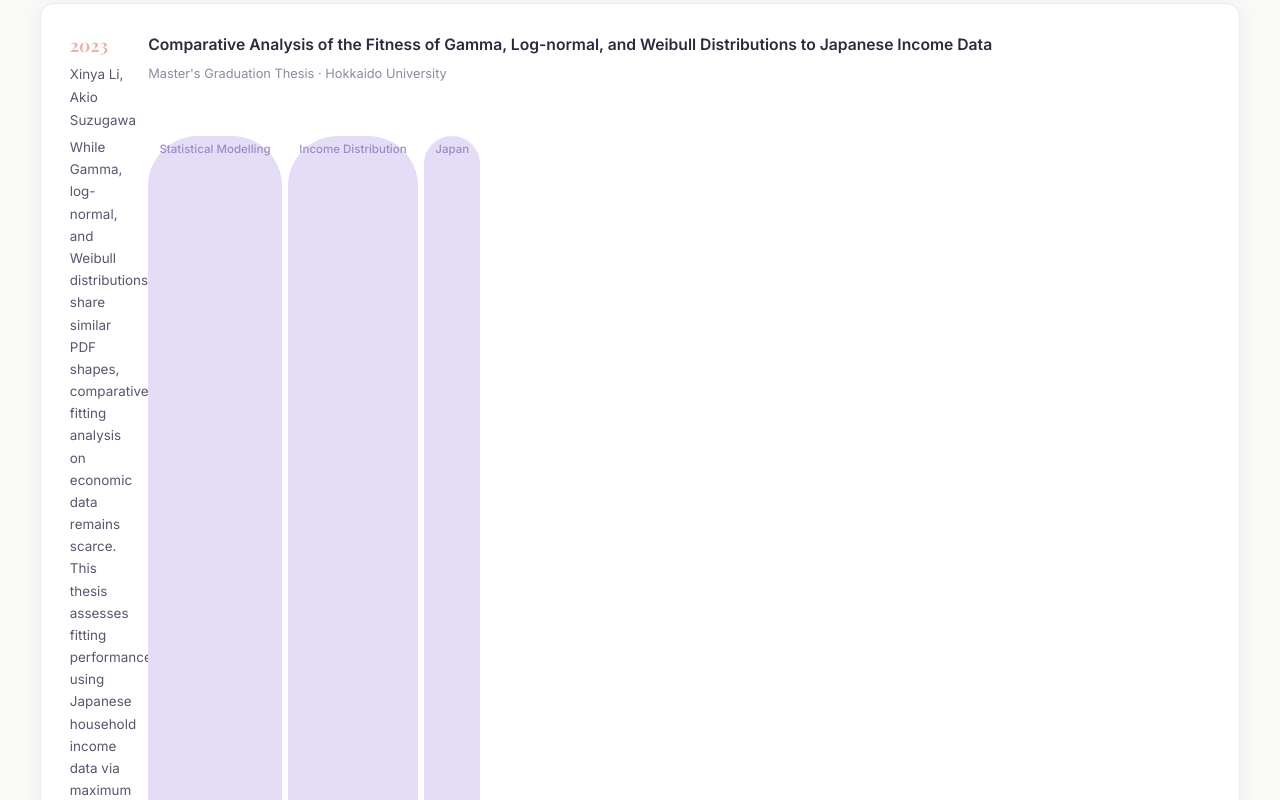
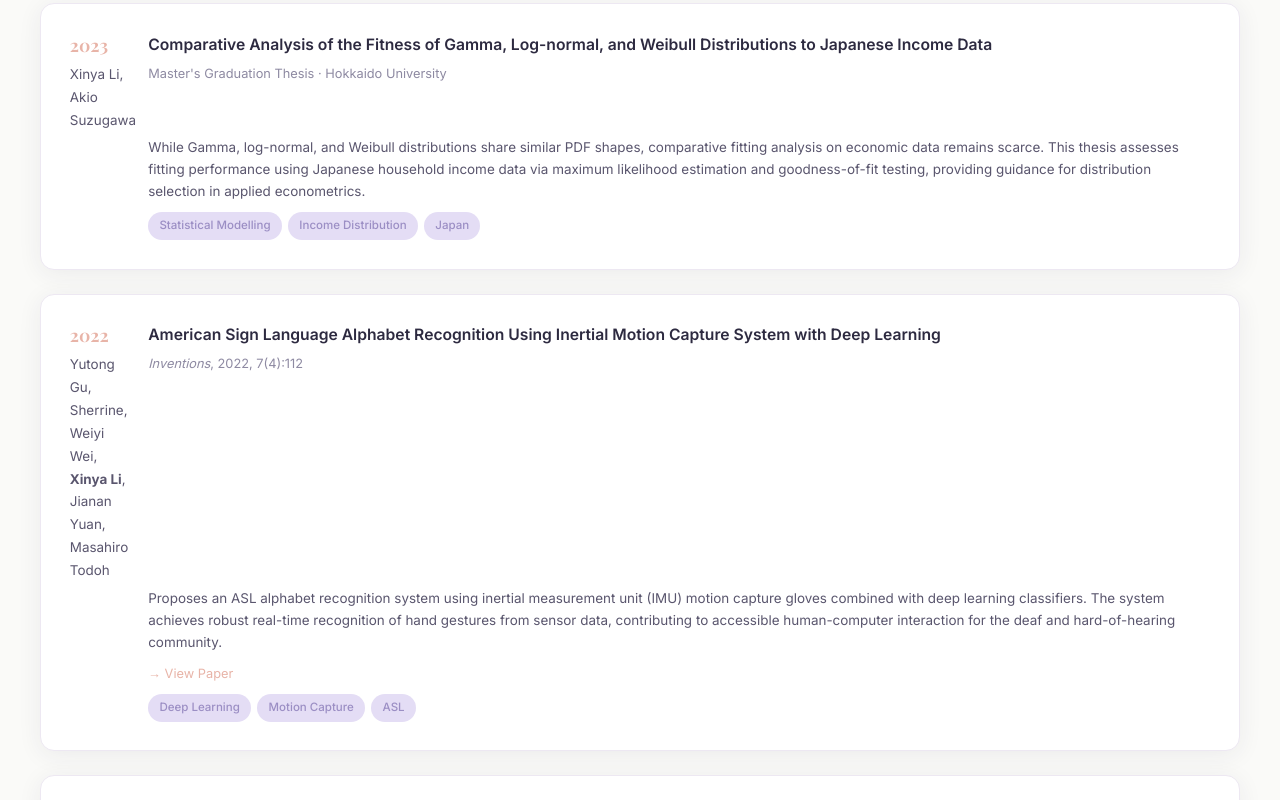
Before and after one commit to Xinya-Li-mylife/My-personal-website, a plain HTML site: page index.html in a window 1280 px wide. Shown: the part 7820-8620 px from the top of the page. Drawn offline with nearby package versions, Linux system fonts and the light colour scheme; a web font is replaced by a local one.

Commit message:
Fix pub-abstract and pub-link grid column placement
Co-Authored-By: Claude Sonnet 4.6 <noreply@anthropic.com>

```diff
--- a/style.css
+++ b/style.css
@@ -351,8 +351,8 @@ ul { list-style: none; }
 }
 .pub-authors { font-size: .84rem; color: var(--ink-mid); margin-bottom: .3rem; }
 .pub-venue { font-size: .8rem; color: var(--ink-light); margin-bottom: .5rem; }
-.pub-abstract { font-size: .84rem; color: var(--ink-mid); line-height: 1.65; margin-bottom: .6rem; }
-.pub-link { font-size: .8rem; color: var(--peach); text-decoration: none; display: inline-block; margin-bottom: .6rem; }
+.pub-abstract { font-size: .84rem; color: var(--ink-mid); line-height: 1.65; margin-bottom: .6rem; grid-column: 2; }
+.pub-link { font-size: .8rem; color: var(--peach); text-decoration: none; display: inline-block; margin-bottom: .6rem; grid-column: 2; }
 .pub-link:hover { text-decoration: underline; }
 .pub-tags { display: flex; flex-wrap: wrap; gap: .4rem; grid-column: 2; }
 
```
